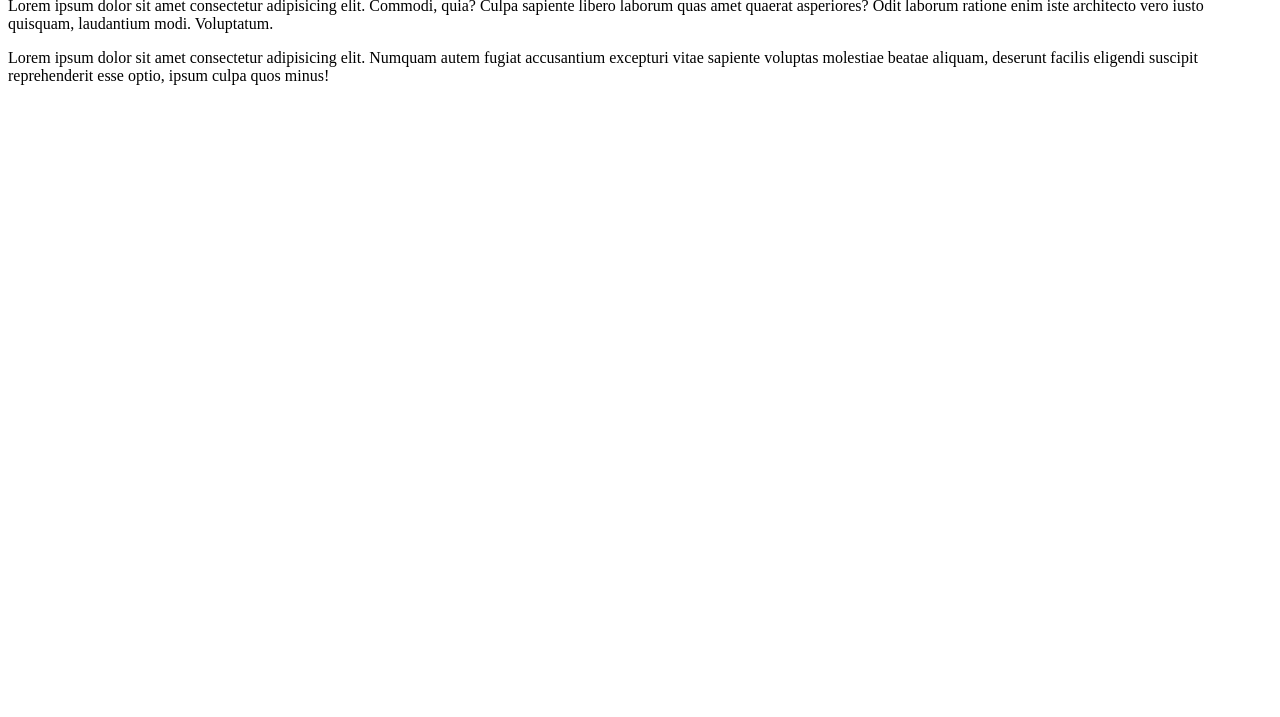
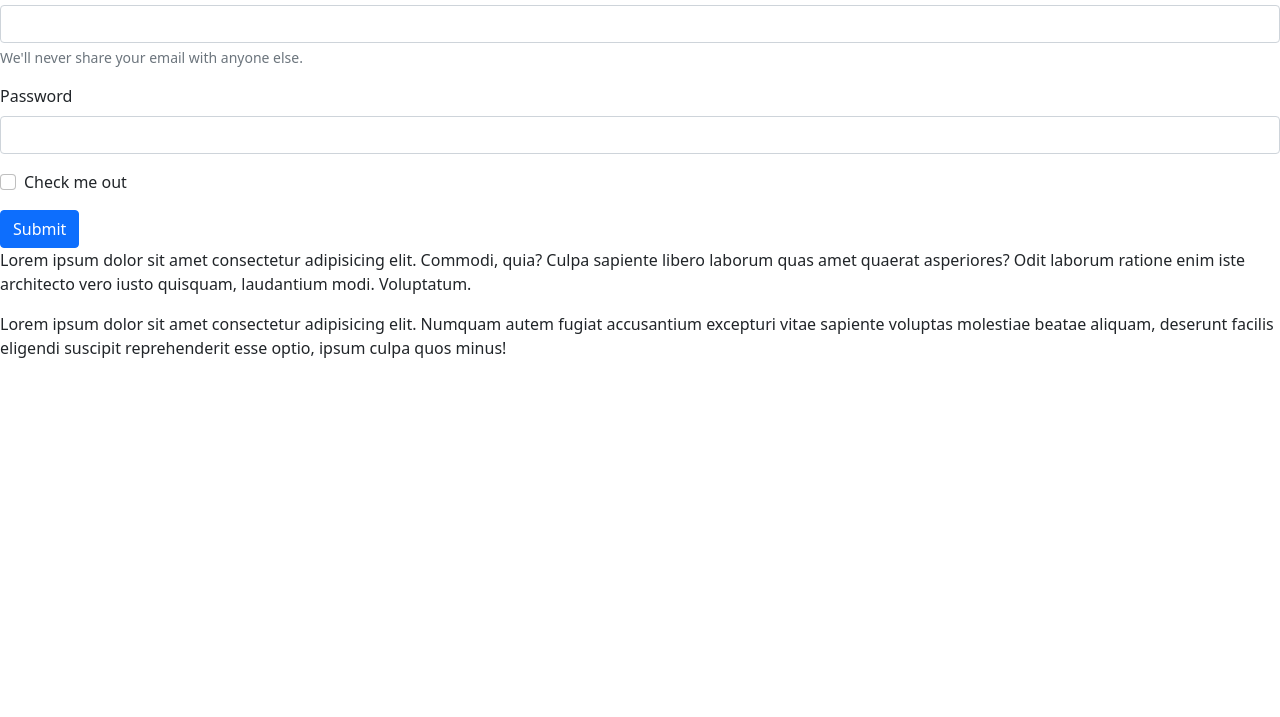
Before and after one commit to 4GeeksAcademy/git-flow-spain, a plain HTML site: page index.html in a window 1280 px wide. Shown: the part 83-800 px from the top of the page. Drawn offline with nearby package versions, Linux system fonts and the light colour scheme.

Commit message:
creacion de formulario

```diff
--- a/index.html
+++ b/index.html
@@ -3,10 +3,27 @@
 <head>
     <meta charset="UTF-8">
     <meta name="viewport" content="width=device-width, initial-scale=1.0">
+    <link href="https://cdn.jsdelivr.net/npm/bootstrap@5.0.2/dist/css/bootstrap.min.css" rel="stylesheet" integrity="sha384-EVSTQN3/azprG1Anm3QDgpJLIm9Nao0Yz1ztcQTwFspd3yD65VohhpuuCOmLASjC" crossorigin="anonymous">
     <title>Document</title>
 </head>
 <body>
     <h1>Aprendiendo git flow</h1>
+    <form>
+        <div class="mb-3">
+          <label for="exampleInputEmail1" class="form-label">Email address</label>
+          <input type="email" class="form-control" id="exampleInputEmail1" aria-describedby="emailHelp">
+          <div id="emailHelp" class="form-text">We'll never share your email with anyone else.</div>
+        </div>
+        <div class="mb-3">
+          <label for="exampleInputPassword1" class="form-label">Password</label>
+          <input type="password" class="form-control" id="exampleInputPassword1">
+        </div>
+        <div class="mb-3 form-check">
+          <input type="checkbox" class="form-check-input" id="exampleCheck1">
+          <label class="form-check-label" for="exampleCheck1">Check me out</label>
+        </div>
+        <button type="submit" class="btn btn-primary">Submit</button>
+      </form>
     <p>Lorem ipsum dolor sit amet consectetur adipisicing elit. Commodi, quia? Culpa sapiente libero laborum quas amet quaerat asperiores? Odit laborum ratione enim iste architecto vero iusto quisquam, laudantium modi. Voluptatum.</p>
     <p>Lorem ipsum dolor sit amet consectetur adipisicing elit. Numquam autem fugiat accusantium excepturi vitae sapiente voluptas molestiae beatae aliquam, deserunt facilis eligendi suscipit reprehenderit esse optio, ipsum culpa quos minus!</p>
 </body>
```
